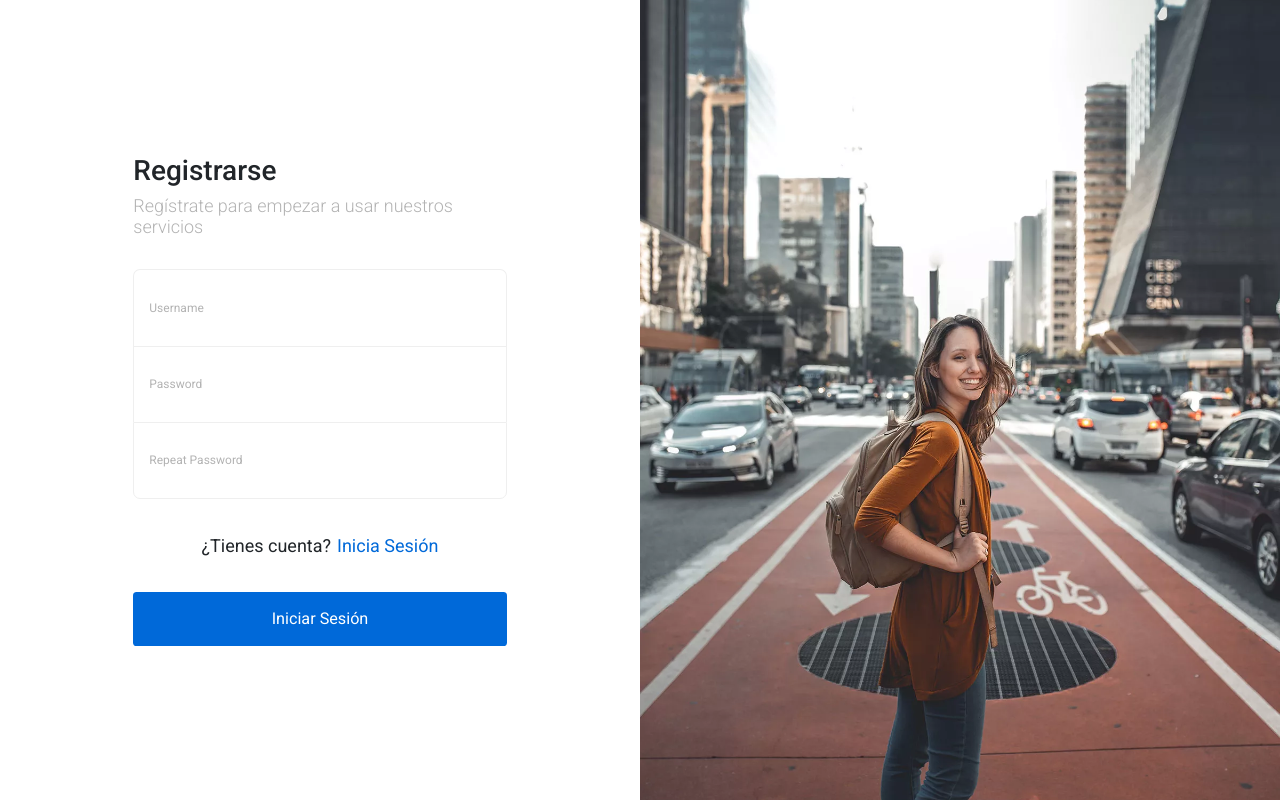
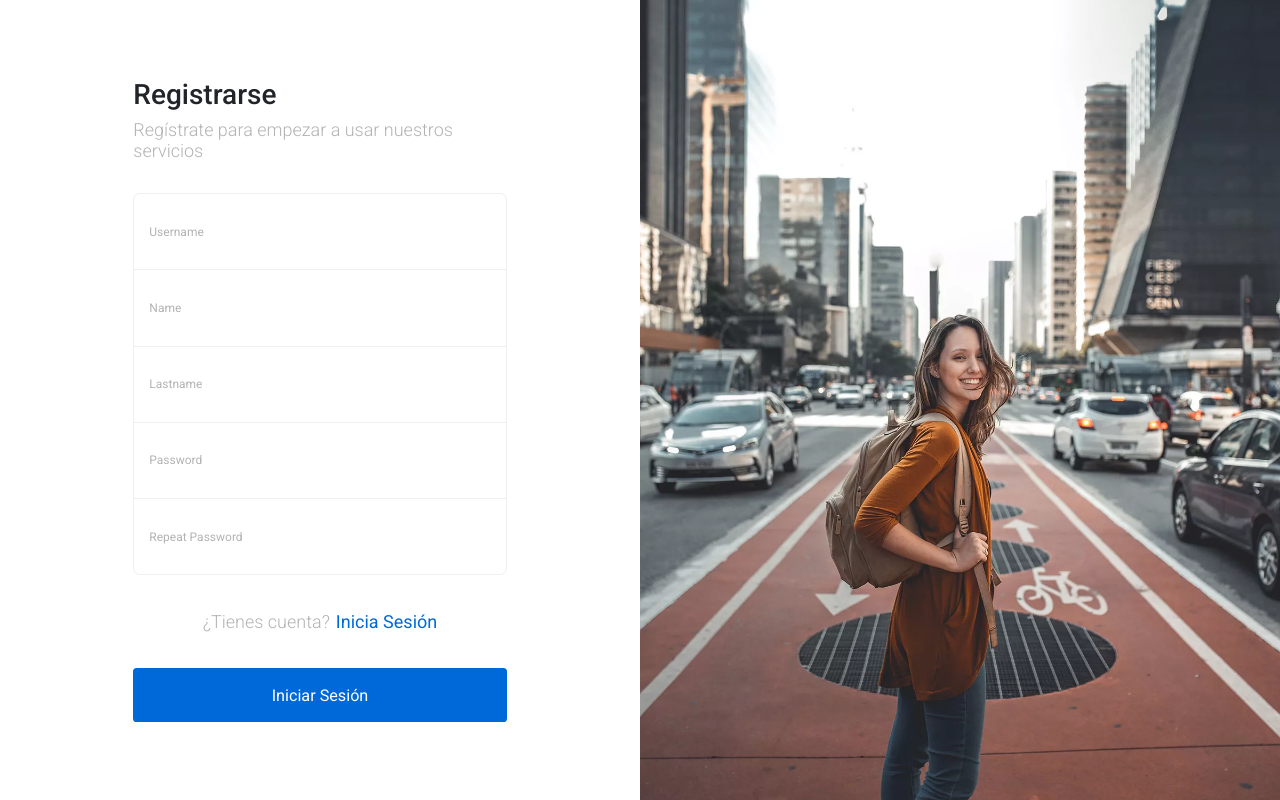
Before and after one commit to bpa03/login, a React (Vite) app in the folder client/: page /register in a window 1280 px wide. Built offline with nearby package versions, Linux system fonts and the light colour scheme; no server answers.

Commit message:
Input styles and input fields added in register view component

```diff
--- a/client/src/views/Login/styles.ts
+++ b/client/src/views/Login/styles.ts
@@ -50,8 +50,8 @@ export const LinkWrapper = styled.div`
 `;
 
 export const Span = styled.span`
-  color: rgb(33, 37, 41);
-  font-weight: 400;
+  color: #b3b3b3;
+  font-weight: 300;
   font-size: 1rem;
   margin-right: 6px;
 `;
--- a/client/src/views/Register/index.tsx
+++ b/client/src/views/Register/index.tsx
@@ -41,8 +41,8 @@ const Register: FC = () => {
     {
       email: '',
       password: '',
-      name: 'Baldassare',
-      lastName: 'Pugliese',
+      name: '',
+      lastName: '',
       repeatPassword: '',
     },
     async ({
@@ -66,7 +66,9 @@ const Register: FC = () => {
     },
   );
 
-  const { email, password, repeatPassword } = formValues;
+  const {
+    email, password, repeatPassword, name, lastName,
+  } = formValues;
   const { authLoading } = auth;
 
   return (
@@ -88,6 +90,24 @@ const Register: FC = () => {
               formGroupPosition="first"
               onChange={handleChange}
               value={email}
+              disabled={authLoading}
+            />
+            <Input
+              labelText="Name"
+              name="name"
+              forId="name"
+              inputType="text"
+              onChange={handleChange}
+              value={name}
+              disabled={authLoading}
+            />
+            <Input
+              labelText="Lastname"
+              name="lastName"
+              forId="lastName"
+              inputType="text"
+              onChange={handleChange}
+              value={lastName}
               disabled={authLoading}
             />
             <Input
--- a/client/src/views/Register/styles.ts
+++ b/client/src/views/Register/styles.ts
@@ -4,7 +4,7 @@ import { Link } from 'react-router-dom';
 import formBackground from 'assets/form-background.webp';
 
 export const Container = styled.div`
-  max-height: 100vh;
+  min-height: 100vh;
   display: grid;
   grid-template-columns: 50% 50%;
   overflow: hidden;
@@ -22,6 +22,7 @@ export const FormWrapper = styled.div`
   max-width: 58.333%;
   margin: 0 auto;
   display: flex;
+  padding: 3.5rem 0;
   flex-direction: column;
   justify-content: center;
 `;
@@ -50,8 +51,8 @@ export const LinkWrapper = styled.div`
 `;
 
 export const Span = styled.span`
-  color: rgb(33, 37, 41);
-  font-weight: 400;
+  color: #b3b3b3;
+  font-weight: 300;
   font-size: 1rem;
   margin-right: 6px;
 `;
```
